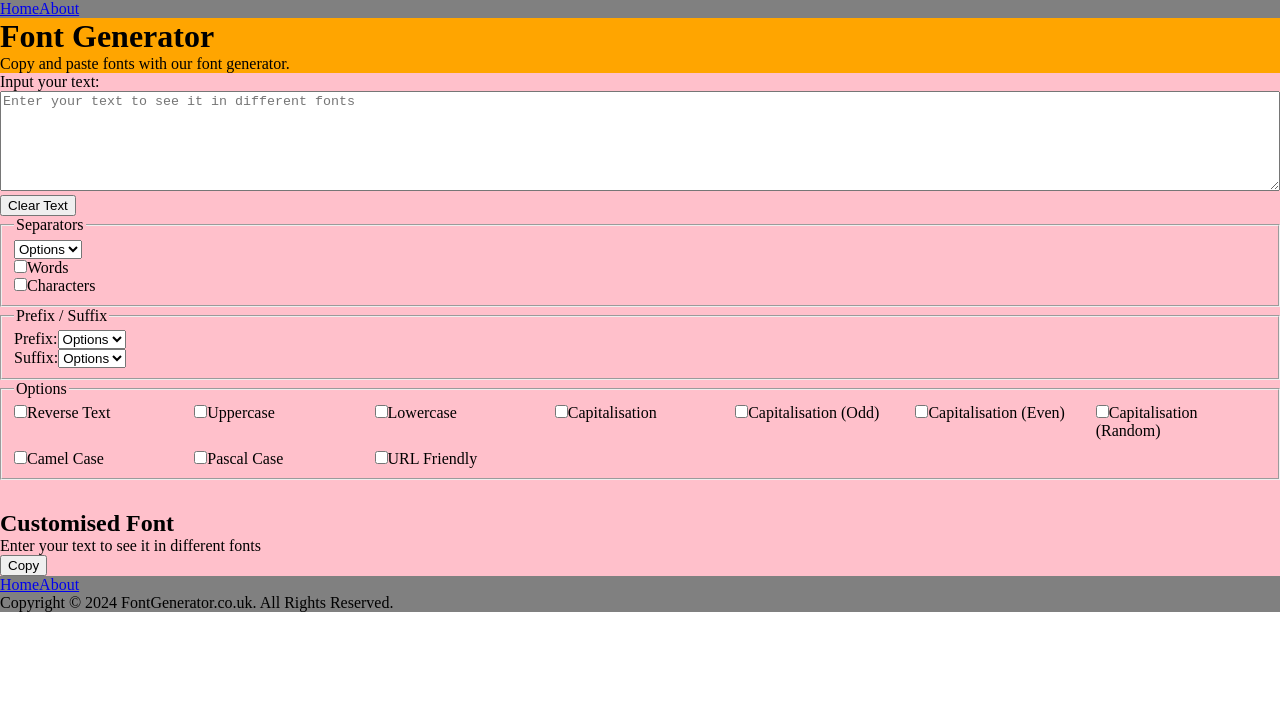
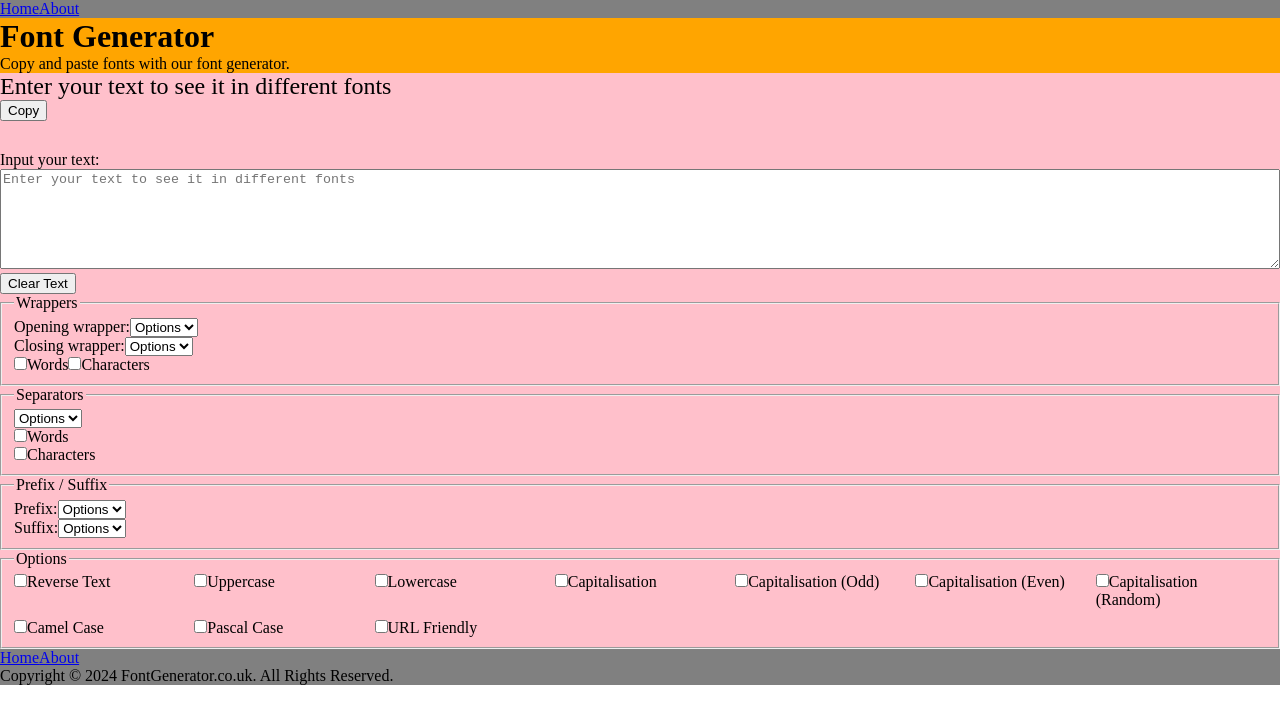
Before and after one commit to johnnyfwk/font-generator-front-end, a React (Create React App) app: page / in a window 1280 px wide. Shown: the top 724 px of the page. Built offline with nearby package versions, Linux system fonts and the light colour scheme.

Commit message:
Adding word and character wrappers.

```diff
--- a/src/components/SeparatorsAndWrappers.jsx
+++ b/src/components/SeparatorsAndWrappers.jsx
@@ -1,4 +1,4 @@
-import { SeparatorsAndWrappersSigns } from "../content/SeparatorsAndWrappersSigns";
+import { SeparatorsAndWrappersSigns } from "../content/separatorsAndWrappersSigns";
 
 export default function SeparatorsAndWrappers({ selectedSeparatorAndWrapperLabel, selectedSeparatorAndWrapper, handleSelectSeparatorAndWrapper }) {
     return (
--- a/src/content/SeparatorsAndWrappersSigns.js
+++ b/src/content/SeparatorsAndWrappersSigns.js
@@ -3,12 +3,31 @@ export const SeparatorsAndWrappersSigns = [
     "❥",
     "☺",
     "☻",
-    "⚀",
     "⚅",
+    "[",
+    "]",
+    "<",
+    ">",
+    "{",
+    "}",
+    "+",
+    "-",
     "*",
+    "/",
+    "\\",
     "|",
     ".",
-    "-",
-    "/",
-    "\\"
+    "#",
+    "@",
+    ":",
+    ";",
+    "=",
+    "_",
+    "!",
+    "&",
+    "^",
+    "%",
+    "$",
+    "£",
+    "'"
 ];
--- a/src/index.css
+++ b/src/index.css
@@ -47,4 +47,5 @@ button {
 
 #customised-font {
     word-break: break-all;
+    font-size: 1.5rem;
 }
--- a/src/pages/Home.jsx
+++ b/src/pages/Home.jsx
@@ -28,8 +28,18 @@ export default function Home() {
 
     const selectedPrefixLabel = "Prefix:";
     const [ selectedPrefix, setSelectedPrefix ] = useState("");
+
     const selectedSuffixLabel = "Suffix:";
     const [ selectedSuffix, setSelectedSuffix ] = useState("");
+
+    const selectedOpeningWrapperLabel = "Opening wrapper:";
+    const [ selectedOpeningWrapper, setSelectedOpeningWrapper ] = useState("");
+
+    const selectedClosingWrapperLabel = "Closing wrapper:";
+    const [ selectedClosingWrapper, setSelectedClosingWrapper ] = useState("");
+
+    const [ isWordWrapper, setIsWordWrapper ] = useState(false);
+    const [ isCharacterWrapper, setIsCharacterWrapper ] = useState(false);
 
     useEffect(() => {
         let customisedText;
@@ -70,11 +80,23 @@ export default function Home() {
         if (isURLFriendly) {
             customisedText = utils.toURLFriendly(customisedText);
         }
+        if (selectedSeparator && isSeparateCharacters) {
+            customisedText = utils.separateCharacters(customisedText, selectedSeparator);
+        }
+        if (selectedOpeningWrapper && isWordWrapper) {
+            customisedText = utils.wordOpeningWrapper(customisedText, selectedOpeningWrapper);
+        }
+        if (selectedClosingWrapper && isWordWrapper) {
+            customisedText = utils.wordClosingWrapper(customisedText, selectedClosingWrapper);
+        }
         if (selectedSeparator && isSeparateWords) {
             customisedText = utils.separateWords(customisedText, selectedSeparator);
         }
-        if (selectedSeparator && isSeparateCharacters) {
-            customisedText = utils.separateCharacters(customisedText, selectedSeparator);
+        if (selectedOpeningWrapper && isCharacterWrapper) {
+            customisedText = utils.characterOpeningWrapper(customisedText, selectedOpeningWrapper);
+        }
+        if (selectedClosingWrapper && isCharacterWrapper) {
+            customisedText = utils.characterClosingWrapper(customisedText, selectedClosingWrapper);
         }
         if (selectedPrefix) {
             customisedText = utils.addPrefix(customisedText, selectedPrefix);
@@ -99,7 +121,11 @@ export default function Home() {
         isSeparateWords,
         isSeparateCharacters,
         selectedPrefix,
-        selectedSuffix
+        selectedSuffix,
+        selectedOpeningWrapper,
+        selectedClosingWrapper,
+        isWordWrapper,
+        isCharacterWrapper
     ])
 
     function handleInputText(event) {
@@ -255,6 +281,24 @@ export default function Home() {
         setSelectedSuffix(event.target.value);
     }
 
+    function handleSelectOpeningWrapper(event) {
+        setSelectedOpeningWrapper(event.target.value);
+    }
+
+    function handleWordWrapperCheckbox() {
+        setIsWordWrapper((currentWordWrapperValue) => !currentWordWrapperValue);
+        setIsCharacterWrapper(false);
+    }
+
+    function handleSelectClosingWrapper(event) {
+        setSelectedClosingWrapper(event.target.value);
+    }
+
+    function handleCharacterWrapperCheckbox() {
+        setIsCharacterWrapper((currentCharacterWrapperValue) => !currentCharacterWrapperValue);
+        setIsWordWrapper(false);
+    }
+
     return (
         <div>
             <Helmet>
@@ -270,6 +314,13 @@ export default function Home() {
             </header>
 
             <main>
+                <section>
+                    <div id="customised-font">{customisedFont}</div>
+                    <button
+                        onClick={() => copyCustomisedFontToClipboard(customisedFont)}
+                    >{customisedFontCopyButtonText}</button>
+                </section>
+
                 <section>
                     <form>
                         <label htmlFor="input-text">Input your text:</label>
@@ -288,6 +339,40 @@ export default function Home() {
                                 onClick={handleClearTextButton}
                             >Clear Text</button>
                         </div>
+
+                        <fieldset>
+                            <legend>Wrappers</legend>
+                            <SeparatorsAndWrappers
+                                selectedSeparatorAndWrapperLabel={selectedOpeningWrapperLabel}
+                                selectedSeparatorAndWrapper={selectedOpeningWrapper}
+                                handleSelectSeparatorAndWrapper={handleSelectOpeningWrapper}
+                            />
+                            <SeparatorsAndWrappers
+                                selectedSeparatorAndWrapperLabel={selectedClosingWrapperLabel}
+                                selectedSeparatorAndWrapper={selectedClosingWrapper}
+                                handleSelectSeparatorAndWrapper={handleSelectClosingWrapper}
+                            />
+                            <div>
+                                <input
+                                    type="checkbox"
+                                    id="word-wrapper-checkbox"
+                                    name="word-wrapper-checkbox"
+                                    value="Word Wrapper Checkbox"
+                                    onChange={handleWordWrapperCheckbox}
+                                    checked={isWordWrapper}
+                                />
+                                <label htmlFor="word-wrapper-checkbox">Words</label>
+                                <input
+                                    type="checkbox"
+                                    id="character-wrapper-checkbox"
+                                    name="character-wrapper-checkbox"
+                                    value="character Wrapper Checkbox"
+                                    onChange={handleCharacterWrapperCheckbox}
+                                    checked={isCharacterWrapper}
+                                />
+                                <label htmlFor="character-wrapper-checkbox">Characters</label>
+                            </div>
+                        </fieldset>
 
                         <fieldset>
                             <legend>Separators</legend>
@@ -451,14 +536,6 @@ export default function Home() {
                         </fieldset>
                     </form>
                 </section>
-
-                <section>
-                    <h2>Customised Font</h2>
-                    <div id="customised-font">{customisedFont}</div>
-                    <button
-                        onClick={() => copyCustomisedFontToClipboard(customisedFont)}
-                    >{customisedFontCopyButtonText}</button>
-                </section>
             </main>
         </div>
     )
--- a/src/utils.js
+++ b/src/utils.js
@@ -20,6 +20,30 @@ export function addPrefix(text, prefix) {
 
 export function addSuffix(text, suffix) {
     return text + " " + suffix;
+}
+
+export function wordOpeningWrapper(text, openingWrapper) {
+    const words = text.split(' ');
+    const wrappedWords = words.map(word => `${openingWrapper}${word}`);
+    const wrappedString = wrappedWords.join(' ');
+    return wrappedString;
+}
+
+export function wordClosingWrapper(text, closingWrapper) {
+    const words = text.split(' ');
+    const wrappedWords = words.map(word => `${word}${closingWrapper}`);
+    const wrappedString = wrappedWords.join(' ');
+    return wrappedString;
+}
+
+export function characterOpeningWrapper(text, openingWrapper) {
+    const modifiedString = text.replace(/(\w)/g, `${openingWrapper}$1`);
+    return modifiedString;
+}
+
+export function characterClosingWrapper(text, closingWrapper) {
+    const modifiedString = text.replace(/(\w)/g, `$1${closingWrapper}`);
+    return modifiedString;
 }
 
 export function toUppercase(text) {
```
